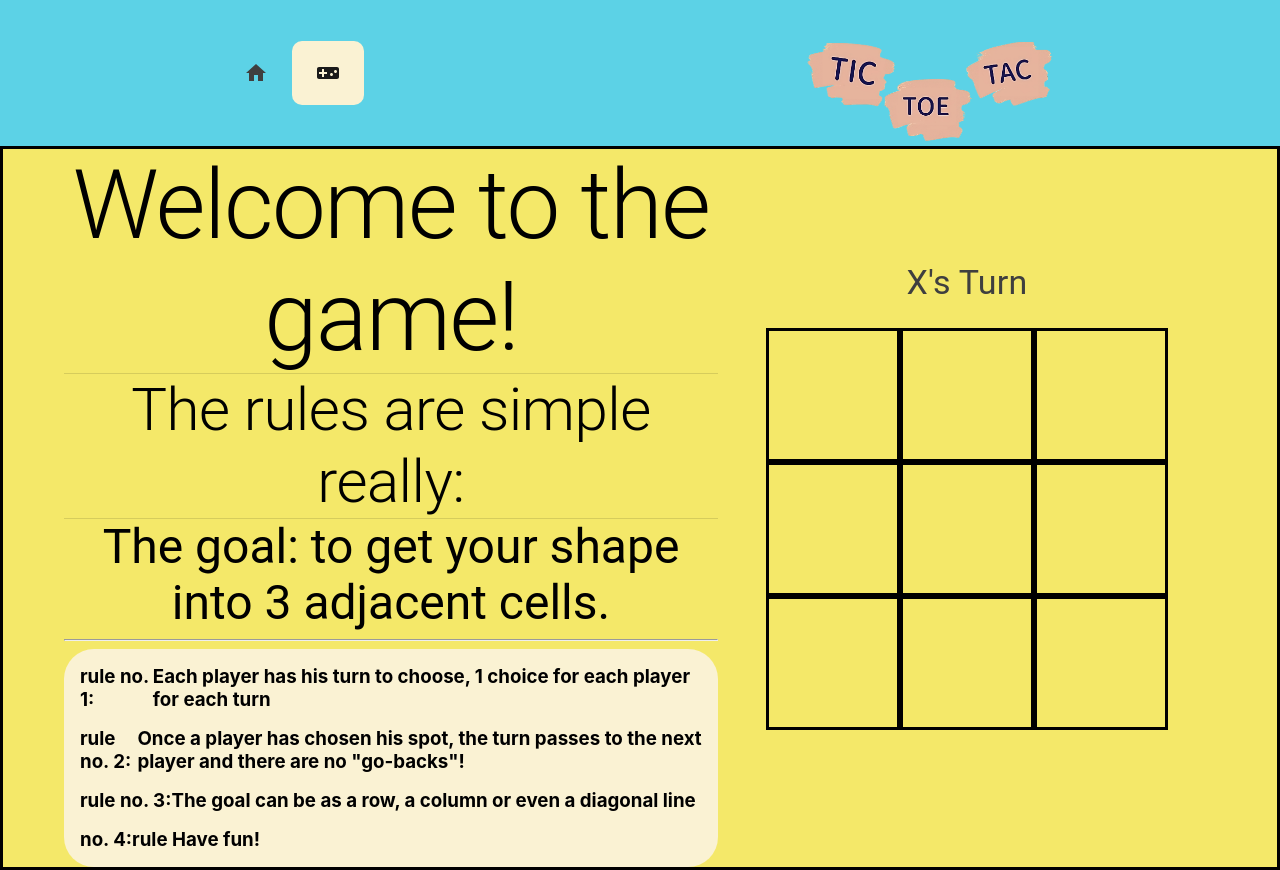
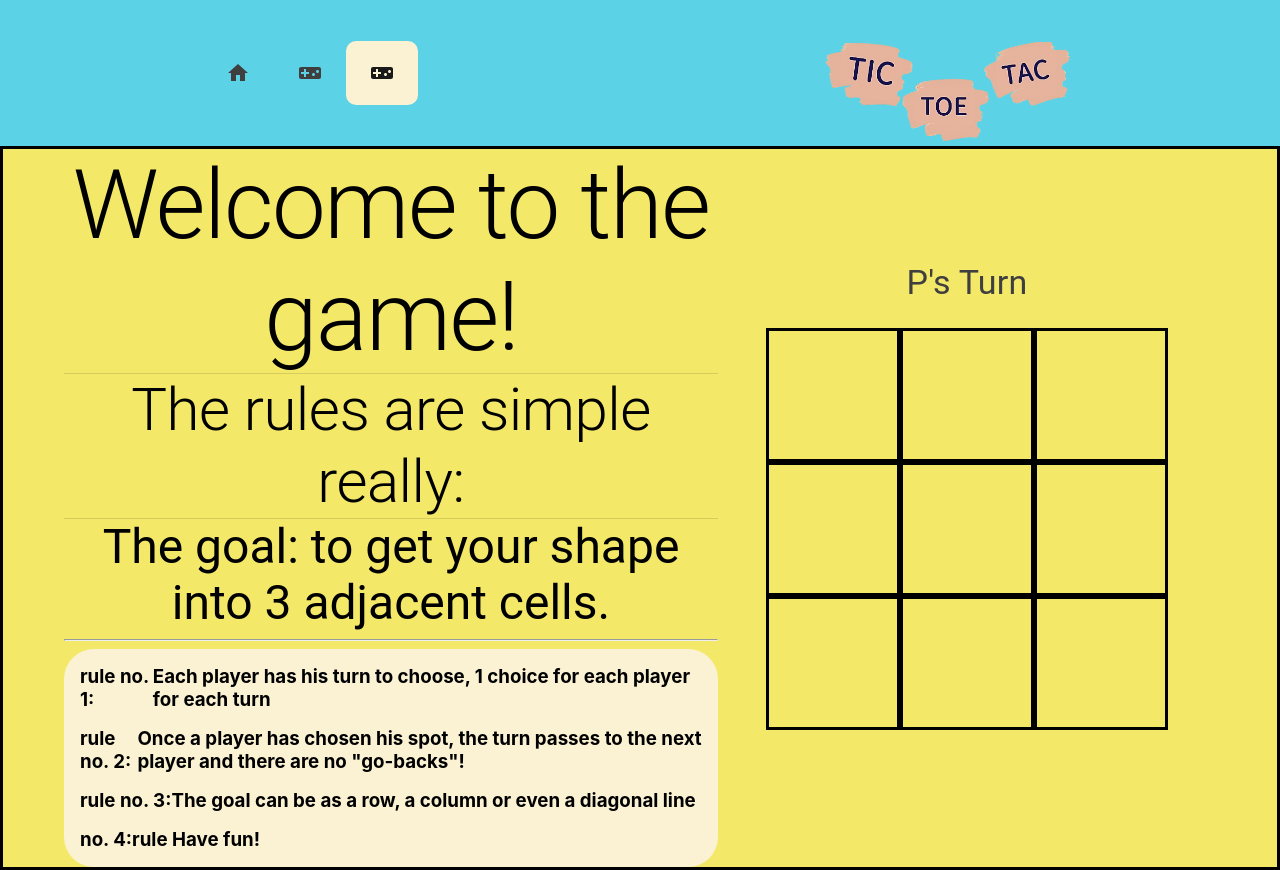
Before and after one commit to AmitSegal26/tic-tac-toe, a React (Create React App) app: page /gamepage in a window 1280 px wide. Both pictures are taken after a click on the button "START". Built offline with nearby package versions, Linux system fonts and the light colour scheme.

Commit message:
random bot function

```diff
--- /dev/null
+++ b/src/bot/arrOfEmptyCells.js
@@ -0,0 +1,14 @@
+export const getArrOfEmptyCells = (matrix) => {
+  if (!matrix) {
+    return;
+  }
+  let arrOfEmpty = [];
+  let newMatrix = JSON.parse(JSON.stringify(matrix));
+  for (let row = 0; row < newMatrix.length; row++) {
+    for (let cell = 0; cell < newMatrix[row].length; cell++) {
+      if (!newMatrix[row][cell].value)
+        arrOfEmpty = [...arrOfEmpty, newMatrix[row][cell]];
+    }
+  }
+  return arrOfEmpty;
+};
--- /dev/null
+++ b/src/bot/randomBot.js
@@ -0,0 +1,19 @@
+import SIGNS from "../utils/USERSSIGNS";
+import { getArrOfEmptyCells } from "./arrOfEmptyCells";
+
+export const randomBot = (matrix) => {
+  const arrOfEmptyCells = getArrOfEmptyCells(matrix);
+  const min = 1;
+  const max = arrOfEmptyCells.length;
+  const randCell = Math.floor(Math.random() * (max - min + 1) + min);
+  let newMatrix = JSON.parse(JSON.stringify(matrix));
+  for (let row = 0; row < newMatrix.length; row++) {
+    for (let cell = 0; cell < newMatrix[row].length; cell++) {
+      if (newMatrix[row][cell].index === randCell) {
+        newMatrix[row][cell].value = SIGNS.O;
+        break;
+      }
+    }
+  }
+  console.log(newMatrix);
+};
--- a/src/components/navbar/Navbar.jsx
+++ b/src/components/navbar/Navbar.jsx
@@ -46,6 +46,13 @@ const Navbar = () => {
               </Toolbar>
             </NavLink>
           </Tooltip>
+          <Tooltip title="Game Random Mode">
+            <NavLink to={ROUTES.GAMERANDOM} style={styleObjForNavLink}>
+              <Toolbar>
+                <VideogameAssetIcon />
+              </Toolbar>
+            </NavLink>
+          </Tooltip>
           <Tooltip title="Game">
             <NavLink to={ROUTES.GAME} style={styleObjForNavLink}>
               <Toolbar>
--- a/src/pages/game/Game.jsx
+++ b/src/pages/game/Game.jsx
@@ -10,6 +10,8 @@ import {
 import React, { useEffect, useState } from "react";
 import SquaresComp from "./SquaresComp";
 import COLORS from "../../utils/COLORS";
+import { randomBot } from "../../bot/randomBot";
+import SIGNS from "../../utils/USERSSIGNS";
 
 const Game = () => {
   const [turnOfX, setturnOfX] = useState(true);
@@ -47,9 +49,9 @@ const Game = () => {
   useEffect(() => {
     if (checkIfWin(matrixXO)) {
       setIsGameEnd(true);
-      // alert(`winner! ${turnOfX ? "X" : "O"}`);
     }
   }, [matrixXO]);
+  randomBot(matrixXO);
   const handleStart = () => {
     setStart(true);
   };
@@ -122,8 +124,8 @@ const Game = () => {
       }
       if (cell.index == id) {
         newMatrix[row][newMatrix[row].indexOf(cell)].value = turnOfX
-          ? "X"
-          : "O";
+          ? SIGNS.X
+          : SIGNS.O;
       }
     }
     setMatrixXO(newMatrix);
@@ -191,8 +193,14 @@ const Game = () => {
             variant="h4"
             sx={{ color: isGameEnd ? "white" : COLORS.TEXT2 }}
           >
-            {isGameEnd ? (turnOfX ? "O" : "X") : turnOfX ? "X" : "O"}'s{" "}
-            {isGameEnd ? "Victory!" : "Turn"}
+            {isGameEnd
+              ? turnOfX
+                ? SIGNS.O
+                : SIGNS.X
+              : turnOfX
+              ? SIGNS.X
+              : SIGNS.O}
+            's {isGameEnd ? "Victory!" : "Turn"}
           </Typography>
           <SquaresComp
             isGameEndProp={isGameEnd}
--- a/src/routes/ROUTES.js
+++ b/src/routes/ROUTES.js
@@ -1,3 +1,3 @@
-const ROUTES = { HOME: "/", GAME: "/gamepage" };
+const ROUTES = { HOME: "/", GAME: "/gamepage", GAMERANDOM: "/gamerandompage" };
 
 export default ROUTES;
--- a/src/routes/Router.jsx
+++ b/src/routes/Router.jsx
@@ -7,8 +7,9 @@ import Game from "../pages/game/Game";
 const Router = () => {
   return (
     <Routes>
-      <Route path={ROUTES.HOME} element={<Home />}></Route>
-      <Route path={ROUTES.GAME} element={<Game />}></Route>
+      <Route path={ROUTES.HOME} element={<Home />} />
+      <Route path={ROUTES.GAMERANDOM} element={<h1>Put Random Game Here</h1>} />
+      <Route path={ROUTES.GAME} element={<Game />} />
     </Routes>
   );
 };
--- /dev/null
+++ b/src/utils/USERSSIGNS.js
@@ -0,0 +1,5 @@
+const SIGNS = {
+  X: "P",
+  O: "O",
+};
+export default SIGNS;
```
